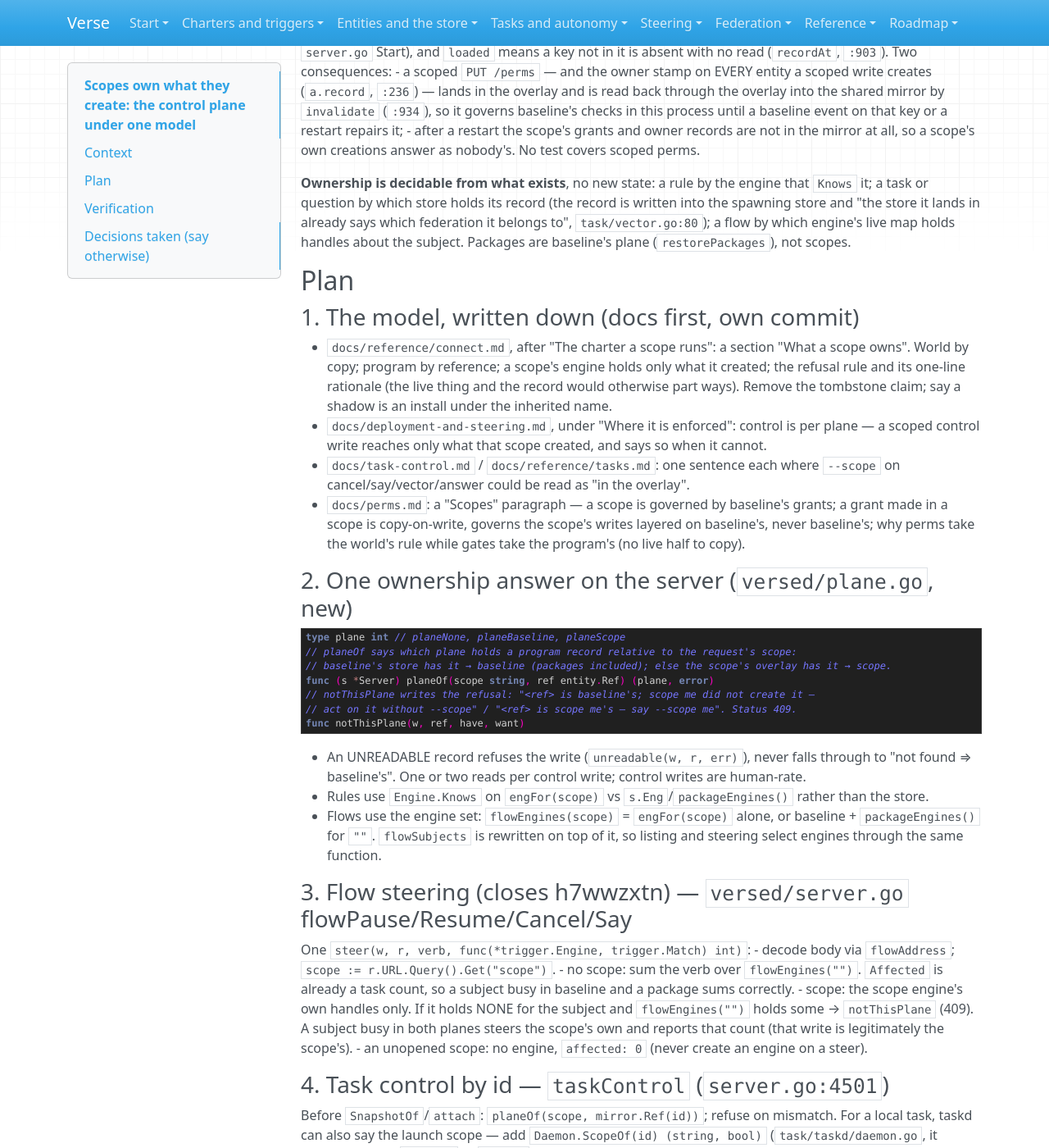
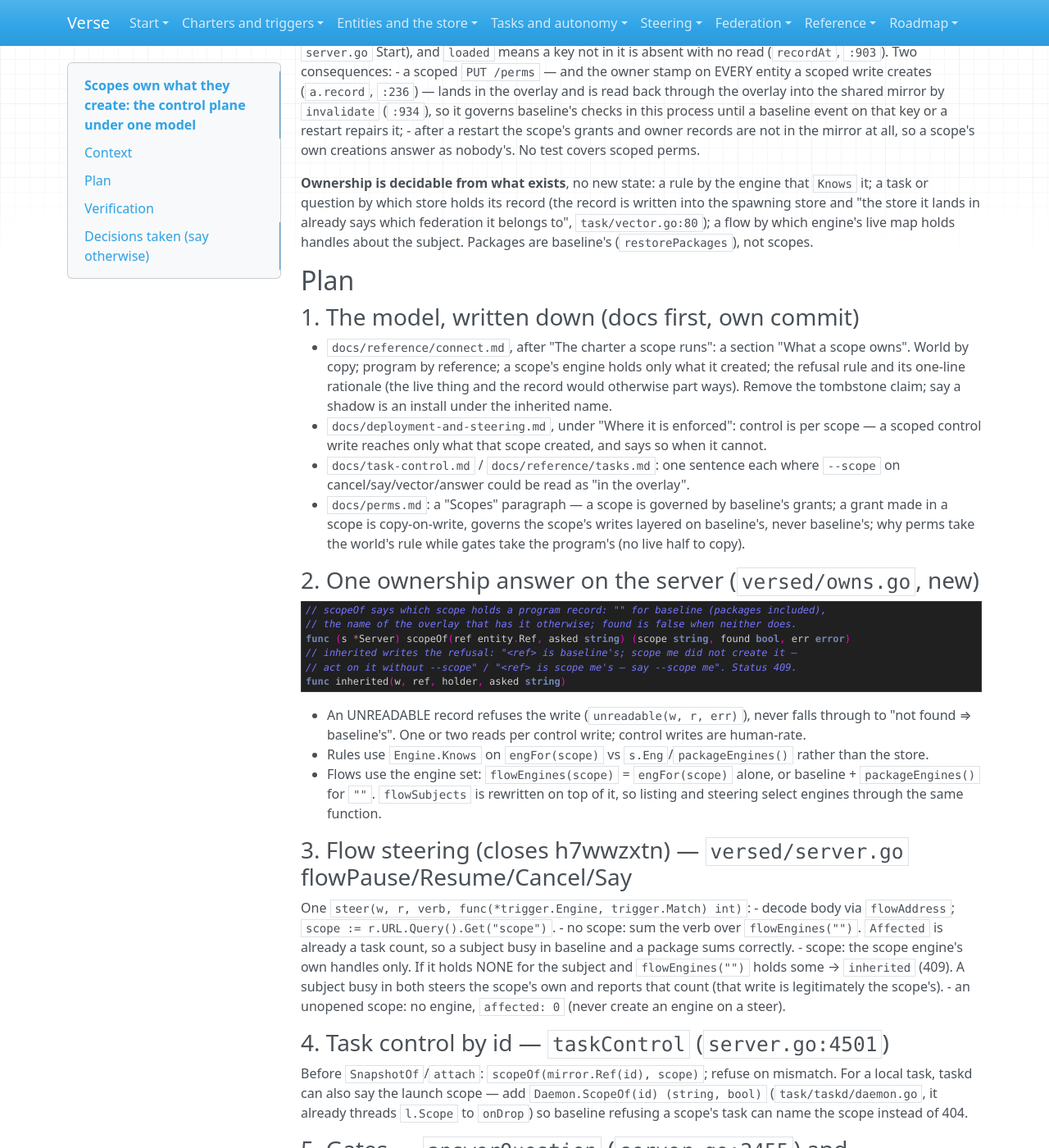
Before and after one commit to signadot/viff, an MkDocs documentation site: the page built from docs/working/scope-owns-plan.md, in a window 1280 px wide and 1400 px high, scrolled down 1408 px. Shown: the whole window at 82% size. Built offline with MkDocs 1.6.1, drawn with Linux system fonts in a browser that asks for light colours; some of the changed text lies outside the part shown.

Commit message:
docs/working: the plan says scope, not plane
"Plane" is the control plane and the read plane already; what baseline and a named scope are
to an object is its scope, baseline being the unnamed one, and the relation is own or inherited.

Co-Authored-By: Claude Fable 5.1 <noreply@anthropic.com>
Claude-Session: https://claude.ai/code/session_012qDmDZsNTALGznBehKgEDA

````diff
--- a/docs/working/scope-planes-plan.md
+++ b/docs/working/scope-owns-plan.md
@@ -30,7 +30,7 @@ control route does a different wrong thing:
 | `POST /entity`, `DELETE /entity` | already refused for `verse.*` by `reservedWrite` (`server.go:1843`), scope or not — nothing to do |
 
 **The rule.** A control-plane write may name a scope only for an object that scope created. Named
-for an inherited object it is REFUSED with a message saying which plane owns it, so the caller
+for an inherited object it is REFUSED with a message saying which scope holds it, so the caller
 re-addresses (drops `--scope`, or names the scope's own object). Nothing passes through, nothing
 is copied. Symmetrically, baseline acting on a scope's object is refused with a pointer to the
 scope when the server can tell (taskd knows `Launch.Scope`), and not-found otherwise (baseline
@@ -63,7 +63,7 @@ No test covers scoped perms.
 **Ownership is decidable from what exists**, no new state: a rule by the engine that `Knows` it;
 a task or question by which store holds its record (the record is written into the spawning
 store and "the store it lands in already says which federation it belongs to", `task/vector.go:80`);
-a flow by which engine's live map holds handles about the subject. Packages are baseline's plane
+a flow by which engine's live map holds handles about the subject. Packages are baseline's
 (`restorePackages`), not scopes.
 
 ## Plan
@@ -74,7 +74,7 @@ a flow by which engine's live map holds handles about the subject. Packages are
   World by copy; program by reference; a scope's engine holds only what it created; the refusal
   rule and its one-line rationale (the live thing and the record would otherwise part ways).
   Remove the tombstone claim; say a shadow is an install under the inherited name.
-- `docs/deployment-and-steering.md`, under "Where it is enforced": control is per plane —
+- `docs/deployment-and-steering.md`, under "Where it is enforced": control is per scope —
   a scoped control write reaches only what that scope created, and says so when it cannot.
 - `docs/task-control.md` / `docs/reference/tasks.md`: one sentence each where `--scope` on
   cancel/say/vector/answer could be read as "in the overlay".
@@ -82,16 +82,15 @@ a flow by which engine's live map holds handles about the subject. Packages are
   in a scope is copy-on-write, governs the scope's writes layered on baseline's, never baseline's;
   why perms take the world's rule while gates take the program's (no live half to copy).
 
-### 2. One ownership answer on the server (`versed/plane.go`, new)
+### 2. One ownership answer on the server (`versed/owns.go`, new)
 
 ```go
-type plane int // planeNone, planeBaseline, planeScope
-// planeOf says which plane holds a program record relative to the request's scope:
-// baseline's store has it → baseline (packages included); else the scope's overlay has it → scope.
-func (s *Server) planeOf(scope string, ref entity.Ref) (plane, error)
-// notThisPlane writes the refusal: "<ref> is baseline's; scope me did not create it —
+// scopeOf says which scope holds a program record: "" for baseline (packages included),
+// the name of the overlay that has it otherwise; found is false when neither does.
+func (s *Server) scopeOf(ref entity.Ref, asked string) (scope string, found bool, err error)
+// inherited writes the refusal: "<ref> is baseline's; scope me did not create it —
 // act on it without --scope" / "<ref> is scope me's — say --scope me". Status 409.
-func notThisPlane(w, ref, have, want)
+func inherited(w, ref, holder, asked string)
 ```
 
 - An UNREADABLE record refuses the write (`unreadable(w, r, err)`), never falls through to
@@ -108,23 +107,23 @@ One `steer(w, r, verb, func(*trigger.Engine, trigger.Match) int)`:
 - no scope: sum the verb over `flowEngines("")`. `Affected` is already a task count, so a subject
   busy in baseline and a package sums correctly.
 - scope: the scope engine's own handles only. If it holds NONE for the subject and
-  `flowEngines("")` holds some → `notThisPlane` (409). A subject busy in both planes steers the
+  `flowEngines("")` holds some → `inherited` (409). A subject busy in both steers the
   scope's own and reports that count (that write is legitimately the scope's).
 - an unopened scope: no engine, `affected: 0` (never create an engine on a steer).
 
 ### 4. Task control by id — `taskControl` (`server.go:4501`)
 
-Before `SnapshotOf`/`attach`: `planeOf(scope, mirror.Ref(id))`; refuse on mismatch. For a
+Before `SnapshotOf`/`attach`: `scopeOf(mirror.Ref(id), scope)`; refuse on mismatch. For a
 local task, taskd can also say the launch scope — add `Daemon.ScopeOf(id) (string, bool)`
 (`task/taskd/daemon.go`, it already threads `l.Scope` to `onDrop`) so baseline refusing a
 scope's task can name the scope instead of 404.
 
 ### 5. Gates — `answerQuestion` (`server.go:2455`) and `escalateGate` (`:2399`)
 
-After the `by/choice` validation and before `entity.Check`: `planeOf(scope, mirror.QuestionRef(id))`;
+After the `by/choice` validation and before `entity.Check`: `scopeOf(mirror.QuestionRef(id), scope)`;
 refuse on mismatch. Fixes the split (delivery to baseline's awaiter + record in the overlay).
 `/tasks/{id}/resolve` goes through the same function, so it is covered. `settleByDeadline` and
-the docket's own settles run with the store of the question's plane already (`storeForScope`),
+the docket's own settles run with the store of the question's own scope already (`storeForScope`),
 untouched.
 
 ### 6. Charter removal in a scope — `deleteCharterItem`, `deleteCharterAt` (`charter.go`)
@@ -149,13 +148,13 @@ tombstone sentence). `versed/scopecharter_test.go:144` comment: state the shadow
   refuses checks as unread (`Unread`), the way baseline's does — never falls open.
 - `invalidate` and `apply` act on the attribution the view carries, so a scoped write repairs the
   scope's mirror and nobody else's.
-- Order in every control route: plane check (§2) first, then `entity.Check`: "not yours to
+- Order in every control route: ownership check (§2) first, then `entity.Check`: "not yours to
   address" precedes "not allowed".
 
 ### 7. Tests (`versed/`)
 
 - `flows_test.go`: give `idleHandle` per-verb counters. New
-  `TestFlowSteeringActsOnItsPlane`: package task → each verb reaches 1 and the package's handle
+  `TestFlowSteeringActsOnItsOwn`: package task → each verb reaches 1 and the package's handle
   counts it; baseline adopts the same subject → 2; `?scope=me` with only baseline busy → 409,
   no handle touched; the scope's own adopted task → 1 and only it counted; `?scope=nobody` → 0.
 - new `scopedcontrol_test.go` (helpers exist: `spawnScoped`, `questionsIn`, `firingQuestions`
@@ -179,7 +178,7 @@ tombstone sentence). `versed/scopecharter_test.go:144` comment: state the shadow
 ### 8. Commits, by path, in this order (each `Tier: change`)
 
 1. docs: the model (§1).
-2. plane helper + flow steering + flows test (§2, §3, §7a). Links h7wwzxtn.
+2. ownership helper + flow steering + flows test (§2, §3, §7a). Links h7wwzxtn.
 3. task control + gates + tests (§4, §5, §7b).
 4. charter removal refusal + CLI message + test comment (§6, §7b last case). Carries a `Notice:`
    line: `--scope` control writes on inherited objects now refuse instead of acting on baseline.
@@ -202,11 +201,11 @@ Then `git issue` link the commit and close h7wwzxtn with a note pointing at the
 
 ## Decisions taken (say otherwise)
 
-- Refusal status is **409 Conflict** with a text body, not 403: it is "wrong plane", not
+- Refusal status is **409 Conflict** with a text body, not 403: it is "not this scope's", not
   "not allowed". `refused()` stays for perms.
 - Baseline acting on a scope's object: refused with a pointer when taskd knows the launch scope,
   not-found otherwise. Not silently done.
-- A subject busy in both planes under `--scope me` steers the scope's own only, no refusal.
+- A subject busy in both baseline and the scope under `--scope me` steers the scope's own only, no refusal.
 - Out of scope, noted not fixed: a hand-spawned task (`POST /tasks`) is tracked in no engine's
-  live map, so it is not a flow on any plane; resolver verdict/position routes; `deleteScope`
+  live map, so it is not a flow in any scope; resolver verdict/position routes; `deleteScope`
   does not cancel the scope's live tasks; the `flow show` residual from vp67q7ha.
````
